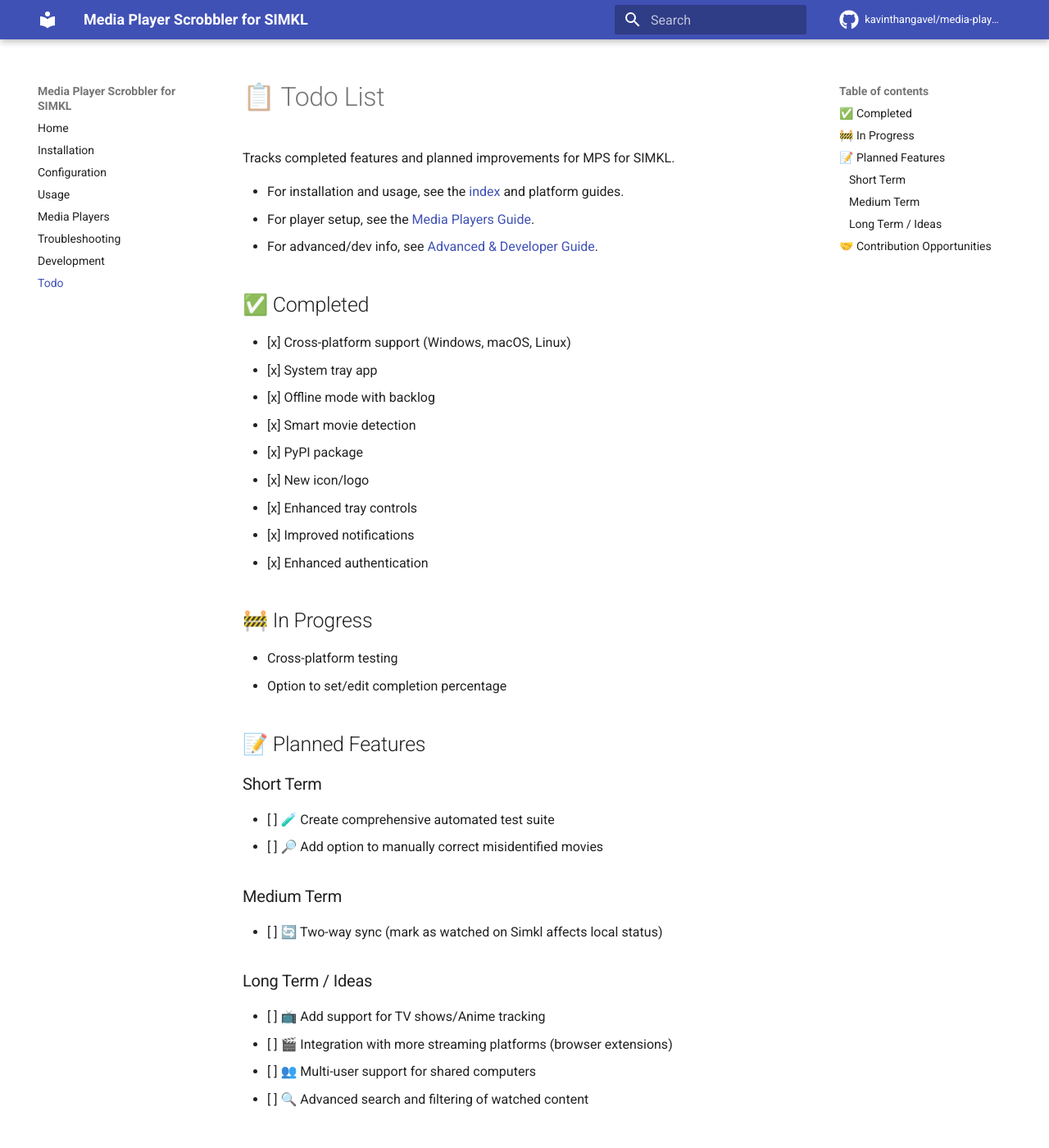
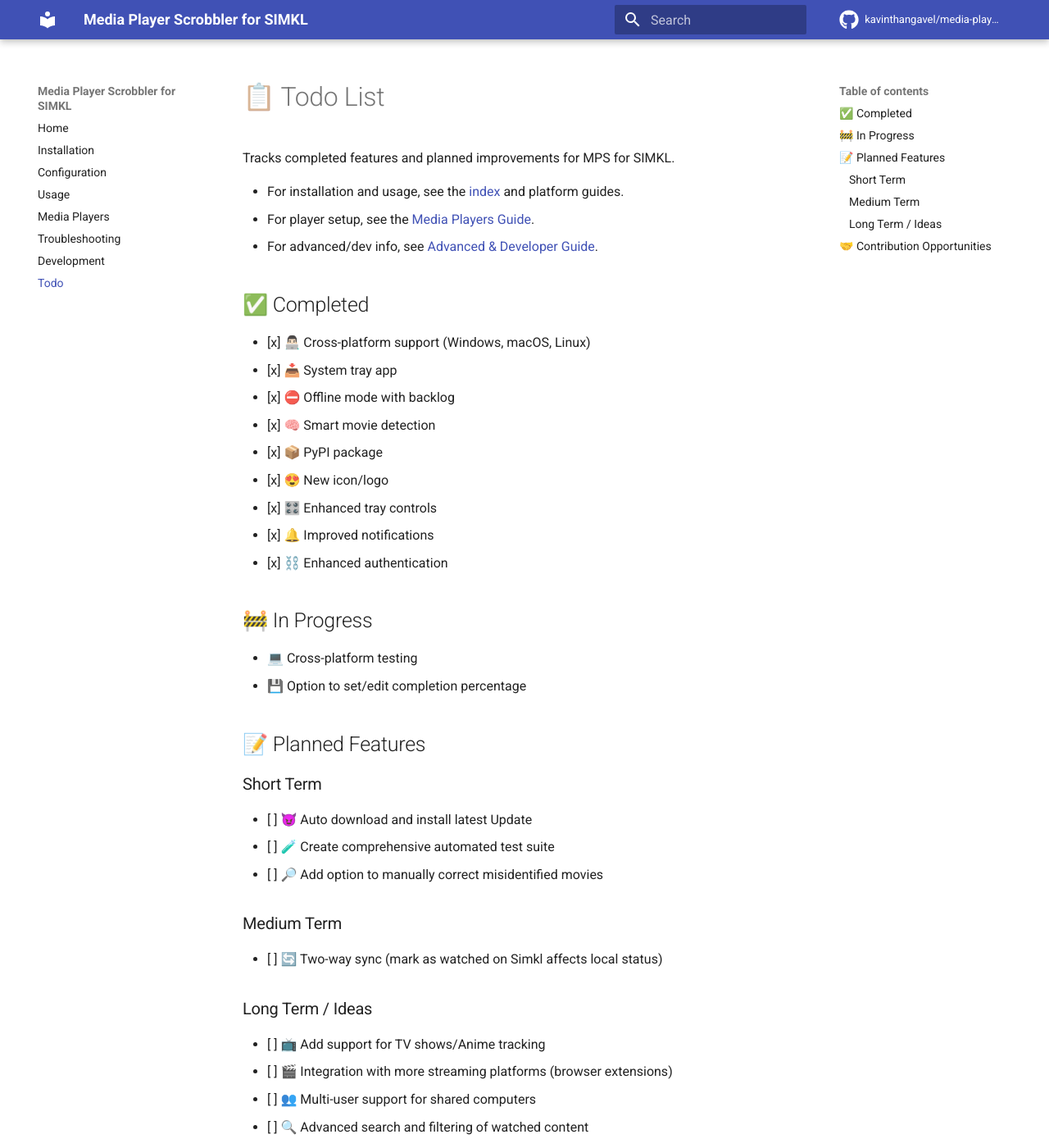
Before and after one commit to ByteTrix/Media-Player-Scrobbler-for-Simkl, an MkDocs documentation site: the page built from docs/todo.md, in a window 1280 px wide and 1400 px high. Shown: the whole window at 82% size. Built offline with MkDocs 1.6.1 and Material for MkDocs 9.7.7, drawn with Linux system fonts in a browser that asks for light colours; comment, search, counter and statistics services are not loaded.

Commit message:
Enhance formatting in todo.md for improved readability

```diff
--- a/docs/todo.md
+++ b/docs/todo.md
@@ -7,24 +7,25 @@ Tracks completed features and planned improvements for MPS for SIMKL.
 - For advanced/dev info, see [Advanced & Developer Guide](configuration.md).
 
 ## ✅ Completed
-- [x] Cross-platform support (Windows, macOS, Linux)
-- [x] System tray app
-- [x] Offline mode with backlog
-- [x] Smart movie detection
-- [x] PyPI package
-- [x] New icon/logo
-- [x] Enhanced tray controls
-- [x] Improved notifications
-- [x] Enhanced authentication
+- [x] 👨🏻‍💻 Cross-platform support (Windows, macOS, Linux)
+- [x] 📥 System tray app
+- [x] ⛔ Offline mode with backlog
+- [x] 🧠 Smart movie detection
+- [x] 📦 PyPI package
+- [x] 😍 New icon/logo
+- [x] 🎛️ Enhanced tray controls
+- [x] 🔔 Improved notifications
+- [x] ⛓️ Enhanced authentication
 
 ## 🚧 In Progress
-- Cross-platform testing
-- Option to set/edit completion percentage
+- 💻 Cross-platform testing
+- 💾 Option to set/edit completion percentage
 
 ## 📝 Planned Features
 
 ### Short Term
 
+- [ ] 😈 Auto download and install latest Update
 - [ ] 🧪 Create comprehensive automated test suite
 - [ ] 🔎 Add option to manually correct misidentified movies
 
```
